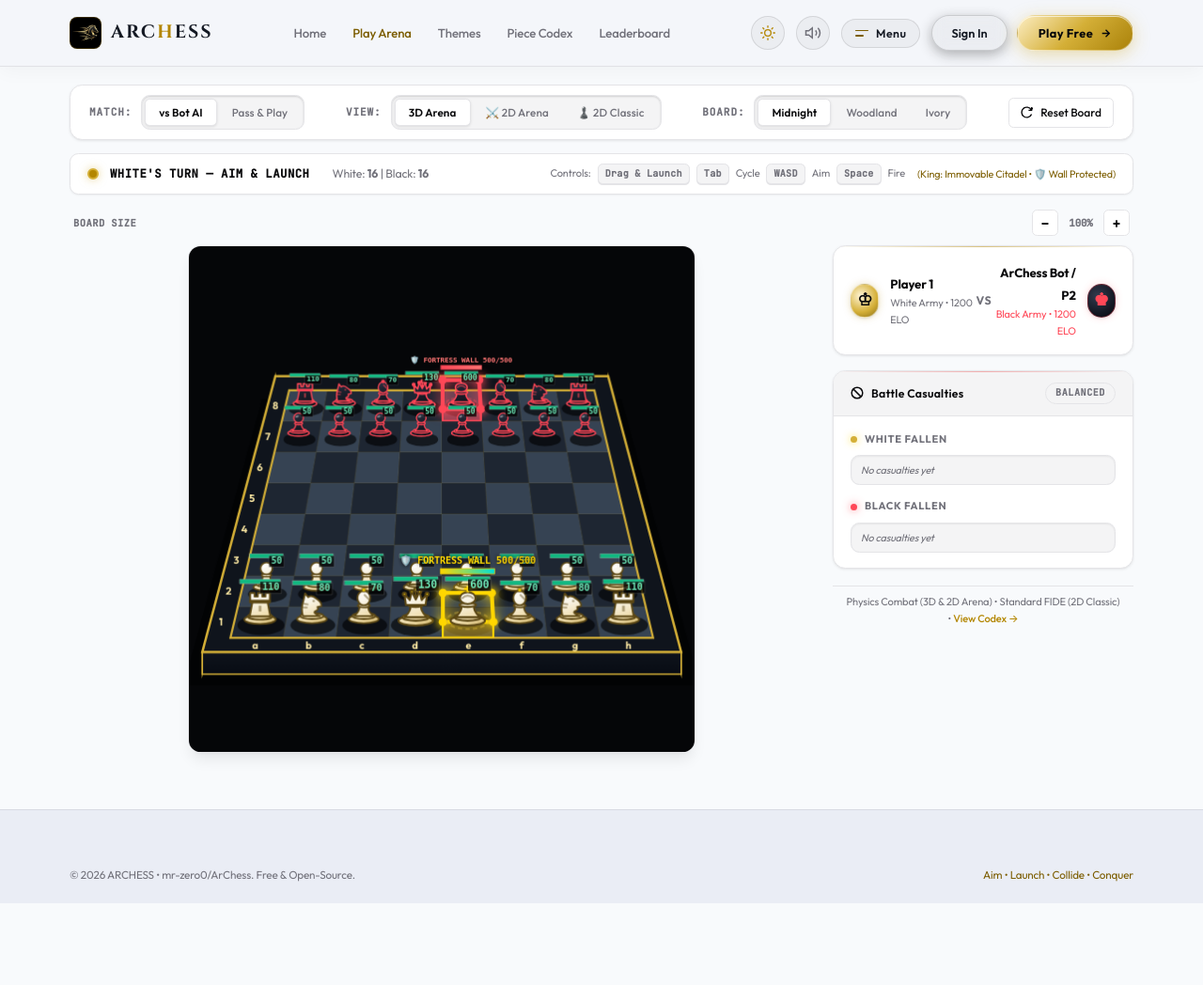
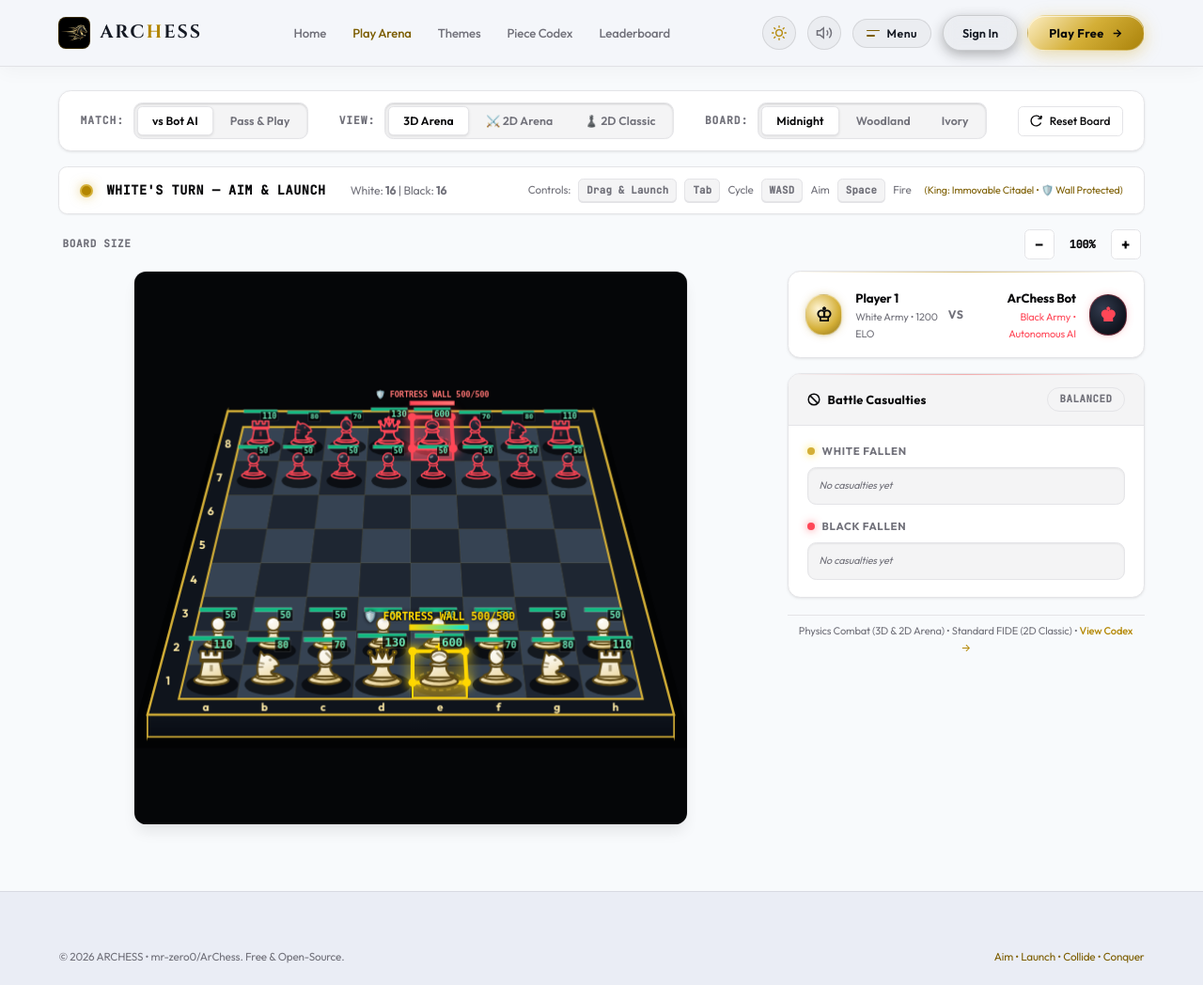
Before and after one commit to mr-zero0/ArChess, a Flask app: page /play in a window 1280 px wide. Shown: the whole page at 94% size. Before the commit the page ends 961 px from the top, so only its background shows below. Run offline with Flask 3, Linux system fonts and the light colour scheme.

Commit message:
feat(ui,gameplay): widescreen layout overhaul, draw engine, and victory settlement fixes
- Expand container max-width to min(1540px, 94vw) and arena stage to 960px/1040px with dynamic board zoom controls (70%-130%)
- Implement insufficient material draw detection and automated turn passing for single-sided piece depletion
- Align 2D React Chessboard victory modal element IDs and correct strike game-over draw evaluation
- Enable victory modal rematch reset for 2D Arena and 2D Classic modes
- Add real-time commander profile synchronization across navbar and match cards on login/logout
- Update leaderboard win-rate calculation to use matches_played with draw record visibility (W/L/D)
- Update docs/TRACKER.md and docs/CHANGELOG.md for release v2.5.0

```diff
--- a/static/css/style.css
+++ b/static/css/style.css
@@ -74,7 +74,8 @@
   --transition-fast: var(--duration-fast) var(--ease-spring);
   --transition-smooth: var(--duration-normal) var(--ease-spring);
   --transition-spring: var(--duration-slow) var(--ease-spring);
-  --container-max: 1180px;
+  --container-max: min(1540px, 94vw);
+  --container-wide: min(1680px, 96vw);
 
   /* shadcn/ui Multi-Layer Elevation Shadows */
   --shadow-xs: 0 1px 2px 0 rgba(0, 0, 0, 0.25);
@@ -1701,8 +1704,9 @@ button {
    Tactical Arena Styles (play.html) — shadcn/ui Card Architecture
    ========================================================================== */
 .play-page-container {
-  padding-top: 90px;
-  padding-bottom: 60px;
+  padding-top: 96px;
+  padding-bottom: 70px;
+  max-width: var(--container-max);
 }
 
 .play-arena-toolbar {
@@ -1714,8 +1718,8 @@ button {
   background: var(--card);
   border: 1px solid var(--border);
   border-radius: var(--radius-lg);
-  padding: 10px 20px;
-  margin-bottom: 14px;
+  padding: 12px 22px;
+  margin-bottom: 16px;
   backdrop-filter: blur(20px);
   -webkit-backdrop-filter: blur(20px);
   box-shadow: var(--shadow-md), inset 0 1px 0 rgba(255, 255, 255, 0.06);
@@ -1734,8 +1738,8 @@ button {
 }
 
 .arena-toolbar-group > span {
-  font-size: 0.74rem;
-  font-weight: 600;
+  font-size: 0.76rem;
+  font-weight: 700;
   color: var(--muted-foreground);
   text-transform: uppercase;
   letter-spacing: 0.08em;
@@ -1751,7 +1755,7 @@ button {
   border: 1px solid var(--border);
   border-radius: var(--radius-md);
   padding: 3px;
-  gap: 2px;
+  gap: 3px;
   box-shadow: inset 0 1px 2px rgba(0, 0, 0, 0.15);
 }
 
@@ -1759,16 +1763,16 @@ button {
 .theme-pill-btn {
   background: transparent;
   color: var(--muted-foreground);
-  font-size: 0.78rem;
-  font-weight: 500;
-  padding: 6px 14px;
+  font-size: 0.82rem;
+  font-weight: 600;
+  padding: 7px 15px;
   border-radius: var(--radius-sm);
   transition: all var(--transition-smooth);
   position: relative;
   letter-spacing: 0.01em;
   display: inline-flex;
   align-items: center;
-  gap: 5px;
+  gap: 6px;
   border: none;
   cursor: pointer;
 }
@@ -1853,11 +1857,11 @@ button {
   align-items: center;
   justify-content: space-between;
   flex-wrap: wrap;
-  gap: 14px;
+  gap: 16px;
   background: var(--card);
   border: 1px solid var(--border);
   border-radius: var(--radius-md);
-  padding: 10px 18px;
+  padding: 12px 22px;
   margin-bottom: 16px;
   backdrop-filter: blur(18px);
   -webkit-backdrop-filter: blur(18px);
@@ -1868,27 +1872,27 @@ button {
 .turn-badge {
   display: flex;
   align-items: center;
-  gap: 12px;
+  gap: 14px;
 }
 
 .turn-circle {
   position: relative;
-  width: 12px;
-  height: 12px;
+  width: 14px;
+  height: 14px;
   border-radius: var(--radius-full);
   background: var(--primary);
   border: 2px solid var(--gold-bright);
-  box-shadow: 0 0 10px rgba(212, 175, 55, 0.5);
+  box-shadow: 0 0 12px rgba(212, 175, 55, 0.55);
   transition: all var(--transition-smooth);
 }
 
 .turn-circle::after {
   content: '';
   position: absolute;
-  inset: -5px;
+  inset: -6px;
   border-radius: var(--radius-full);
   border: 1.5px solid var(--gold-bright);
-  opacity: 0.7;
+  opacity: 0.75;
   animation: radarRipple 2.2s infinite var(--ease-spring);
   pointer-events: none;
 }
@@ -1905,8 +1909,8 @@ button {
 
 .turn-label {
   font-family: var(--font-mono);
-  font-size: 0.82rem;
-  font-weight: 600;
+  font-size: 0.9rem;
+  font-weight: 700;
   letter-spacing: 0.04em;
   color: var(--foreground);
 }
@@ -1914,8 +1918,8 @@ button {
 .keyboard-hints-badge {
   display: flex;
   align-items: center;
-  gap: 7px;
-  font-size: 0.74rem;
+  gap: 8px;
+  font-size: 0.78rem;
   color: var(--muted-foreground);
 }
 
@@ -1925,9 +1929,9 @@ button {
   border: 1px solid var(--border);
   box-shadow: 0 1px 0 var(--border), inset 0 1px 0 rgba(255, 255, 255, 0.06);
   border-radius: var(--radius-sm);
-  padding: 2px 7px;
+  padding: 3px 8px;
   font-family: var(--font-mono);
-  font-size: 0.68rem;
+  font-size: 0.72rem;
   font-weight: 600;
   color: var(--muted-foreground);
   letter-spacing: 0.02em;
@@ -1936,8 +1940,8 @@ button {
 /* Main Grid & Stage */
 .play-arena-main-grid {
   display: grid;
-  grid-template-columns: 1fr 320px;
-  gap: 20px;
+  grid-template-columns: minmax(0, 1fr) 380px;
+  gap: 26px;
   align-items: start;
 }
 
@@ -1947,9 +1951,10 @@ button {
   border-radius: var(--radius-lg);
   overflow: hidden;
   position: relative;
-  box-shadow: 0 20px 50px rgba(0, 0, 0, 0.8), inset 0 0 80px rgba(0, 0, 0, 0.7);
+  box-shadow: 0 24px 65px rgba(0, 0, 0, 0.85), inset 0 0 80px rgba(0, 0, 0, 0.7);
   aspect-ratio: 1 / 1;
-  max-width: min(720px, calc(100vh - 260px));
+  max-width: min(960px, calc(100vh - 210px));
+  min-height: 520px;
   width: 100%;
   margin: 0 auto;
   display: flex;
@@ -1958,34 +1963,40 @@ button {
   transition: max-width 0.3s var(--ease-spring);
 }
 
+@media (min-width: 1440px) {
+  .arena-canvas-stage {
+    max-width: min(1040px, calc(100vh - 200px));
+  }
+}
+
 /* Board Resize Control */
 .board-resize-strip {
   display: flex;
   align-items: center;
   justify-content: flex-end;
-  gap: 8px;
-  margin-bottom: 10px;
+  gap: 10px;
+  margin-bottom: 12px;
   padding: 0 4px;
 }
 
 .board-resize-strip .resize-label {
   font-family: var(--font-mono);
-  font-size: 0.7rem;
-  font-weight: 600;
+  font-size: 0.74rem;
+  font-weight: 700;
   color: var(--muted-foreground);
-  letter-spacing: 0.04em;
+  letter-spacing: 0.06em;
   text-transform: uppercase;
   margin-right: auto;
 }
 
 .board-resize-btn {
-  width: 28px;
-  height: 28px;
+  width: 32px;
+  height: 32px;
   border-radius: var(--radius-sm);
   border: 1px solid var(--border);
   background: var(--card);
   color: var(--foreground);
-  font-size: 1rem;
+  font-size: 1.1rem;
   font-weight: 700;
   display: flex;
   align-items: center;
@@ -2006,10 +2018,10 @@ button {
 
 .board-size-indicator {
   font-family: var(--font-mono);
-  font-size: 0.72rem;
-  font-weight: 600;
-  color: var(--muted-foreground);
-  min-width: 32px;
+  font-size: 0.78rem;
+  font-weight: 700;
+  color: var(--foreground);
+  min-width: 40px;
   text-align: center;
 }
 
@@ -2107,17 +2119,17 @@ button {
 .player-strip-unit {
   display: flex;
   align-items: center;
-  gap: 12px;
+  gap: 14px;
 }
 
 .player-strip-disc {
-  width: 36px;
-  height: 36px;
+  width: 44px;
+  height: 44px;
   border-radius: var(--radius-full);
   display: flex;
   align-items: center;
   justify-content: center;
-  font-size: 1.2rem;
+  font-size: 1.35rem;
   font-weight: 800;
   position: relative;
   transition: transform var(--transition-smooth), box-shadow var(--transition-smooth);
@@ -2170,7 +2182,7 @@ button {
 }
 
 .casualties-header {
-  padding: 12px 18px;
+  padding: 14px 20px;
   border-bottom: 1px solid var(--border);
   display: flex;
   align-items: center;
@@ -2179,8 +2191,8 @@ button {
 }
 
 .casualties-header h4 {
-  font-size: 0.82rem;
-  font-weight: 600;
+  font-size: 0.86rem;
+  font-weight: 700;
   color: var(--foreground);
   display: flex;
   align-items: center;
@@ -2191,20 +2203,20 @@ button {
 
 .advantage-badge {
   font-family: var(--font-mono);
-  font-size: 0.68rem;
-  font-weight: 600;
-  padding: 2px 10px;
+  font-size: 0.72rem;
+  font-weight: 700;
+  padding: 3px 12px;
   border-radius: var(--radius-full);
-  background: var(--muted);
+  background: var(--card);
   border: 1px solid var(--border);
-  color: var(--muted-foreground);
+  color: var(--foreground);
   text-transform: uppercase;
   letter-spacing: 0.05em;
   transition: all var(--transition-smooth);
 }
 
 .casualties-body {
-  padding: 16px 18px;
+  padding: 18px 20px;
   display: flex;
   flex-direction: column;
   gap: 14px;
@@ -2220,7 +2232,7 @@ button {
   display: flex;
   align-items: center;
   gap: 8px;
-  font-size: 0.74rem;
+  font-size: 0.76rem;
   font-weight: 700;
   color: var(--text-secondary);
   text-transform: uppercase;
@@ -2228,8 +2240,8 @@ button {
 }
 
 .army-dot {
-  width: 7px;
-  height: 7px;
+  width: 8px;
+  height: 8px;
   border-radius: 50%;
   display: inline-block;
 }
@@ -2245,16 +2257,17 @@ button {
 }
 
 .casualty-rack {
-  min-height: 32px;
+  min-height: 40px;
   background: var(--muted);
   border: 1px solid var(--border);
   box-shadow: inset 0 1px 3px rgba(0, 0, 0, 0.15);
   border-radius: var(--radius-md);
-  padding: 5px 10px;
+  padding: 6px 12px;
   display: flex;
   align-items: center;
   flex-wrap: wrap;
-  gap: 6px;
+  gap: 8px;
+  font-size: 1.25rem;
   transition: background var(--transition-smooth);
 }
 
--- a/static/js/auth.js
+++ b/static/js/auth.js
@@ -53,6 +53,16 @@ window.ArchessAuth = {
         this.logout();
       });
     }
+
+    // Synchronize commander card on play page if present
+    const whitePlayerName = document.getElementById('whitePlayerName');
+    const whitePlayerSub = document.getElementById('whitePlayerSub');
+    if (whitePlayerName && this.currentUser) {
+      whitePlayerName.textContent = this.currentUser.username;
+    }
+    if (whitePlayerSub && this.currentUser) {
+      whitePlayerSub.textContent = `White Army • ${this.currentUser.elo_rating} ELO`;
+    }
   },
 
   renderAuthButtons() {
@@ -66,6 +76,16 @@ window.ArchessAuth = {
         <svg width="13" height="13" viewBox="0 0 24 24" fill="none" stroke="currentColor" stroke-width="2.5"><line x1="5" y1="12" x2="19" y2="12"/><polyline points="12 5 19 12 12 19"/></svg>
       </button>
     `;
+
+    // Reset commander card on play page if logged out
+    const whitePlayerName = document.getElementById('whitePlayerName');
+    const whitePlayerSub = document.getElementById('whitePlayerSub');
+    if (whitePlayerName) {
+      whitePlayerName.textContent = 'Player 1';
+    }
+    if (whitePlayerSub) {
+      whitePlayerSub.textContent = 'White Army • 1200 ELO';
+    }
 
     document.querySelectorAll('.open-auth-btn').forEach(btn => {
       btn.addEventListener('click', () => {
--- a/static/js/game.js
+++ b/static/js/game.js
@@ -503,6 +503,52 @@ class ArchessArena {
     }).catch(() => {});
   }
 
+  handleDraw(reason = 'INSUFFICIENT_MATERIAL') {
+    if (this.isGameOver) return;
+    this.isGameOver = true;
+    this.winner = 'draw';
+
+    this.audio.playVictory();
+    this.logTelemetry('STALEMATE', `MATCH DRAWN — Insufficient kinetic material! Both Citadel Kings endure with no remaining vanguard pieces.`);
+
+    const durationSec = Math.max(1, Math.round((Date.now() - this.matchStartTime) / 1000));
+    const whiteUser = (window.ArchessAuth && window.ArchessAuth.currentUser) ? window.ArchessAuth.currentUser.username : 'Player1';
+    const blackUser = this.gameMode === 'bot' ? 'ArChess Bot' : 'Player2';
+
+    const payload = {
+      white_username: whiteUser,
+      black_username: blackUser,
+      winner: 'draw',
+      white_damage: this.whiteDamage,
+      black_damage: this.blackDamage,
+      turns: this.turns,
+      duration_sec: durationSec
+    };
+
+    fetch('/api/matches/record', {
+      method: 'POST',
+      headers: { 'Content-Type': 'application/json' },
+      body: JSON.stringify(payload),
+      credentials: 'include'
+    })
+    .then(res => res.json())
+    .then(data => {
+      this.showVictoryModal('draw', payload, data.settlement);
+    })
+    .catch(() => {
+      this.showVictoryModal('draw', payload, null);
+    });
+
+    fetch('/api/telemetry', {
+      method: 'POST',
+      headers: { 'Content-Type': 'application/json' },
+      body: JSON.stringify({
+        event_type: 'MATCH_DRAWN',
+        payload: payload
+      })
+    }).catch(() => {});
+  }
+
   showVictoryModal(winner, payload, settlement) {
     const modal = document.getElementById('victoryModal');
     if (!modal) return;
@@ -514,25 +560,30 @@ class ArchessArena {
     const statDuration = document.getElementById('statDuration');
     const statEloChange = document.getElementById('statEloChange');
 
+    const isDraw = winner === 'draw';
     const isWhiteWin = winner === 'white';
     if (badge) {
-      badge.className = `victory-banner-badge ${isWhiteWin ? 'white-win' : 'black-win'}`;
-      badge.textContent = `${winner.toUpperCase()} ARMY VICTORIOUS`;
+      badge.className = `victory-banner-badge ${isDraw ? 'draw' : (isWhiteWin ? 'white-win' : 'black-win')}`;
+      badge.textContent = isDraw ? 'MATCH DRAWN — STALEMATE' : `${winner.toUpperCase()} ARMY VICTORIOUS`;
     }
     if (title) {
-      title.textContent = isWhiteWin ? 'CHECKMATE — GLORY TO WHITE' : 'CHECKMATE — BLACK SUPREMACY';
+      title.textContent = isDraw
+        ? 'STALEMATE — DEADLOCK OF CITADELS'
+        : (isWhiteWin ? 'CHECKMATE — GLORY TO WHITE' : 'CHECKMATE — BLACK SUPREMACY');
     }
     if (sub) {
-      sub.textContent = `The enemy King was shattered in turn ${payload.turns}. Match settled on the Grandmaster ladder.`;
+      sub.textContent = isDraw
+        ? `All vanguard pieces shattered. Both Kings stand impregnable in turn ${payload.turns}. Official draw recorded.`
+        : `The enemy King was shattered in turn ${payload.turns}. Match settled on the Grandmaster ladder.`;
     }
     if (statTurns) statTurns.textContent = payload.turns;
     if (statDuration) statDuration.textContent = `${payload.duration_sec}s`;
     if (statEloChange) {
       if (settlement) {
-        const delta = isWhiteWin ? settlement.white_delta : settlement.black_delta;
-        statEloChange.textContent = delta >= 0 ? `+${delta} ELO` : `${delta} ELO`;
+        const delta = isDraw ? 0 : (isWhiteWin ? settlement.white_delta : settlement.black_delta);
+        statEloChange.textContent = delta > 0 ? `+${delta} ELO` : `${delta} ELO`;
       } else {
-        statEloChange.textContent = isWhiteWin ? '+32 ELO' : '-16 ELO';
+        statEloChange.textContent = isDraw ? '+0 ELO' : (isWhiteWin ? '+32 ELO' : '-16 ELO');
       }
     }
 
@@ -1268,6 +1319,24 @@ class ArchessArena {
       this.updateHUD();
       this.logTelemetry('SETTLEMENT', `Board settled at rest. Turn ${this.turns}: passed to ${this.currentTurn.toUpperCase()}.`);
 
+      // If all vanguard (non-King) pieces are destroyed on both sides, Kings cannot strike each other -> Insufficient Material Draw
+      const whiteMobile = this.pieces.filter(p => !p.dead && p.team === 'white' && p.type !== 'king').length;
+      const blackMobile = this.pieces.filter(p => !p.dead && p.team === 'black' && p.type !== 'king').length;
+      if (whiteMobile === 0 && blackMobile === 0 && !this.isGameOver) {
+        this.handleDraw('INSUFFICIENT_MATERIAL');
+        return;
+      }
+
+      // If current turn player has 0 mobile pieces while opponent still has mobile pieces, auto-pass turn
+      const currentMobile = this.pieces.filter(p => !p.dead && p.team === this.currentTurn && p.type !== 'king').length;
+      const opponentTeam = this.currentTurn === 'white' ? 'black' : 'white';
+      const opponentMobile = this.pieces.filter(p => !p.dead && p.team === opponentTeam && p.type !== 'king').length;
+      if (currentMobile === 0 && opponentMobile > 0 && !this.isGameOver) {
+        this.logTelemetry('TURN_PASSED', `${this.currentTurn.toUpperCase()} has no vanguard pieces remaining! Turn passed to ${opponentTeam.toUpperCase()}.`);
+        this.currentTurn = opponentTeam;
+        this.updateHUD();
+      }
+
       if (!this.isGameOver && this.currentTurn === 'black' && this.gameMode === 'bot') {
         this.triggerBotTurn();
       }
@@ -1300,11 +1369,24 @@ class ArchessArena {
   updateHUD() {
     const turnLabel = document.getElementById('arenaTurnLabel');
     const turnCircle = document.getElementById('arenaTurnCircle');
-    if (turnLabel) {
-      turnLabel.textContent = `${this.currentTurn.toUpperCase()}'S TURN — AIM & LAUNCH`;
-    }
-    if (turnCircle) {
-      turnCircle.className = `turn-circle ${this.currentTurn === 'black' ? 'black-turn' : ''}`;
+    if (this.isGameOver) {
+      if (turnLabel) {
+        turnLabel.textContent = this.winner === 'draw'
+          ? 'MATCH DRAWN — STALEMATE / INSUFFICIENT MATERIAL'
+          : `VICTORY! ${this.winner.toUpperCase()} ARMY CONQUERED THE BOARD!`;
+      }
+      if (turnCircle) {
+        turnCircle.className = `turn-circle ${this.winner === 'black' ? 'black-turn' : ''}`;
+        turnCircle.style.background = this.winner === 'draw' ? 'var(--gold-light)' : (this.winner === 'white' ? 'var(--gold-bright)' : 'var(--accent-crimson)');
+      }
+    } else {
+      if (turnLabel) {
+        turnLabel.textContent = `${this.currentTurn.toUpperCase()}'S TURN — AIM & LAUNCH`;
+      }
+      if (turnCircle) {
+        turnCircle.className = `turn-circle ${this.currentTurn === 'black' ? 'black-turn' : ''}`;
+        turnCircle.style.background = '';
+      }
     }
 
     const whiteAlive = this.pieces.filter(p => !p.dead && p.team === 'white').length;
--- a/static/js/main.js
+++ b/static/js/main.js
@@ -254,6 +254,11 @@ document.addEventListener('DOMContentLoaded', () => {
     modeBtns.forEach(b => {
       b.classList.toggle('active', b.getAttribute('data-mode') === mode);
     });
+    const blackName = document.getElementById('blackPlayerName');
+    const blackSub = document.getElementById('blackPlayerSub');
+    if (blackName) blackName.textContent = mode === 'bot' ? 'ArChess Bot' : 'Player 2';
+    if (blackSub) blackSub.textContent = mode === 'bot' ? 'Black Army • Autonomous AI' : 'Black Army • Local Guest';
+
     if (arena) {
       arena.setGameMode(mode);
     }
@@ -395,7 +400,7 @@ document.addEventListener('DOMContentLoaded', () => {
   if (playAgainBtn && victoryModal) {
     playAgainBtn.addEventListener('click', () => {
       victoryModal.classList.remove('active');
-      if (activeViewMode === '2d' && window.Archess2DChess && window.Archess2DChess.reset) {
+      if ((activeViewMode === '2d-arena' || activeViewMode === '2d-classic') && window.Archess2DChess && window.Archess2DChess.reset) {
         window.Archess2DChess.reset();
       } else if (arena) {
         arena.resetBoard();
--- a/templates/arsenal.html
+++ b/templates/arsenal.html
@@ -201,7 +201,7 @@
         <div class="detail-header" style="margin-bottom: 20px;">
           <div>
             <span class="badge badge-default" id="detailClassBadge" style="margin-bottom: 8px;">Specialist Class</span>
-            <h2 class="detail-name card-title" id="detailPieceName" style="font-size: 2.2rem;">The Knight</h2>
+            <h2 class="detail-name card-title" id="detailPieceName">The Knight</h2>
             <div class="detail-role card-description" id="detailPieceRole">Shockwave Leaper &amp; Flanker</div>
           </div>
           <div class="detail-icon-large" id="detailPieceGlyph">♞</div>
--- a/templates/play.html
+++ b/templates/play.html
@@ -204,15 +204,15 @@
               <div class="player-strip-disc white-disc">♔</div>
               <div>
                 <strong id="whitePlayerName" style="color: var(--foreground); font-size: 0.88rem;">Player 1</strong>
-                <div style="font-size: 0.73rem; color: var(--muted-foreground);">White Army &bull; 1200 ELO</div>
+                <div id="whitePlayerSub" style="font-size: 0.73rem; color: var(--muted-foreground);">White Army &bull; 1200 ELO</div>
               </div>
             </div>
             <div style="font-size: 0.82rem; font-weight: 700; color: var(--muted-foreground); letter-spacing: 0.06em;">VS</div>
             <div class="player-strip-unit" style="text-align: right; flex-direction: row-reverse;">
               <div class="player-strip-disc black-disc">♚</div>
               <div>
-                <strong style="color: var(--foreground); font-size: 0.88rem;">ArChess Bot / P2</strong>
-                <div style="font-size: 0.73rem; color: var(--accent-crimson);">Black Army &bull; 1200 ELO</div>
+                <strong id="blackPlayerName" style="color: var(--foreground); font-size: 0.88rem;">ArChess Bot</strong>
+                <div id="blackPlayerSub" style="font-size: 0.73rem; color: var(--accent-crimson);">Black Army &bull; Autonomous AI</div>
               </div>
             </div>
           </div>
@@ -324,17 +324,20 @@
       const growBtn = document.getElementById('boardGrowBtn');
 
       const STEP = 10;
-      const MIN = 60;
-      const MAX = 120;
+      const MIN = 70;
+      const MAX = 130;
+      const BASE_STAGE_PX = 960;
       let currentScale = parseInt(localStorage.getItem('archess_board_scale') || '100', 10);
       currentScale = Math.max(MIN, Math.min(MAX, currentScale));
 
       function applyBoardScale(scale) {
         currentScale = Math.max(MIN, Math.min(MAX, scale));
-        const maxPx = Math.round(720 * (currentScale / 100));
+        const maxPx = Math.round(BASE_STAGE_PX * (currentScale / 100));
         stage.style.maxWidth = maxPx + 'px';
         label.textContent = currentScale + '%';
         localStorage.setItem('archess_board_scale', currentScale);
+        // Trigger window resize event for 2D React Chessboard and Canvas observer
+        window.dispatchEvent(new Event('resize'));
         // Re-init canvas to match new size
         setTimeout(() => {
           if (window.archessGame && window.archessGame.initCanvasSize) {
```
Also changed, not shown: other parts of static/css/style.css (+65 -55 lines), docs/TRACKER.md (+13 -5 lines), frontend/src/Archess2DChess.jsx (+42 -21 lines), templates/index.html (+6 -6 lines), templates/leaderboard.html (+9 -8 lines), docs/CHANGELOG.md, static/js/react-chessboard-bundle.js.
